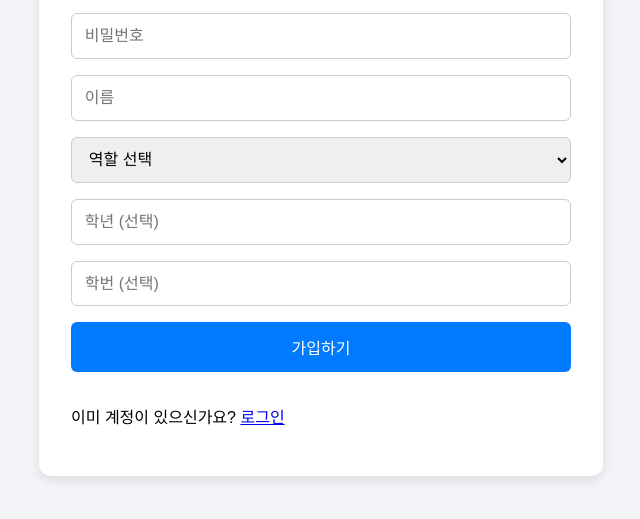
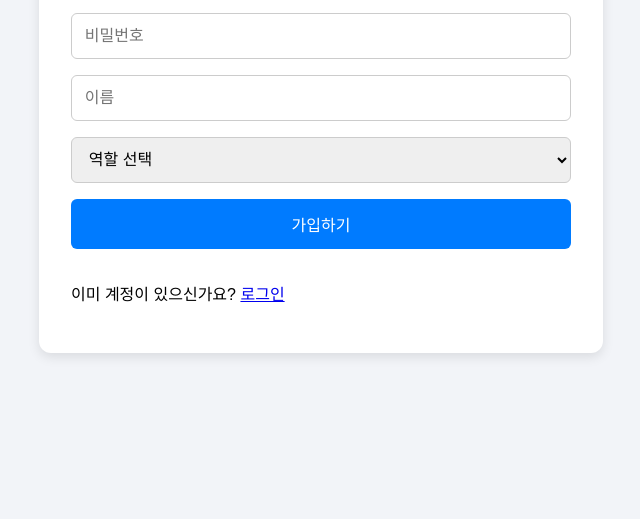
Before and after one commit to sirane0/hshschatbot0, a plain HTML site: page signup.html in a window 1280 px wide. Shown: the part 219-738 px from the top of the page, without its empty margins (319-959 px from the left). Drawn offline with Linux system fonts and the light colour scheme.

Commit message:
Update signup.html

```diff
--- a/signup.html
+++ b/signup.html
@@ -22,10 +22,14 @@
         <option value="student">학생</option>
         <option value="teacher">선생님</option>
       </select>
-      <!-- 학년 입력 (선택 사항) -->
-      <input type="text" id="signupYear" placeholder="학년 (선택)" />
-      <!-- 학번 입력 (선택 사항) -->
-      <input type="text" id="signupStudentId" placeholder="학번 (선택)" />
+      <!-- 학생 전용 입력 필드 -->
+      <div id="studentFields" style="display:none;">
+        <input type="text" id="signupYear" placeholder="입학년도 (예: 2023)" />
+        <input type="text" id="signupStudentId" placeholder="학번 (예: 20231234)" />
+      </div>
+
+      <!-- 선생님 인증 코드 -->
+      <input type="text" id="teacherCode" placeholder="선생님 인증 코드" style="display:none;" />
       <!-- 제출 버튼 -->
       <button type="submit">가입하기</button>
       <!-- 로그인 페이지 링크 -->
```
